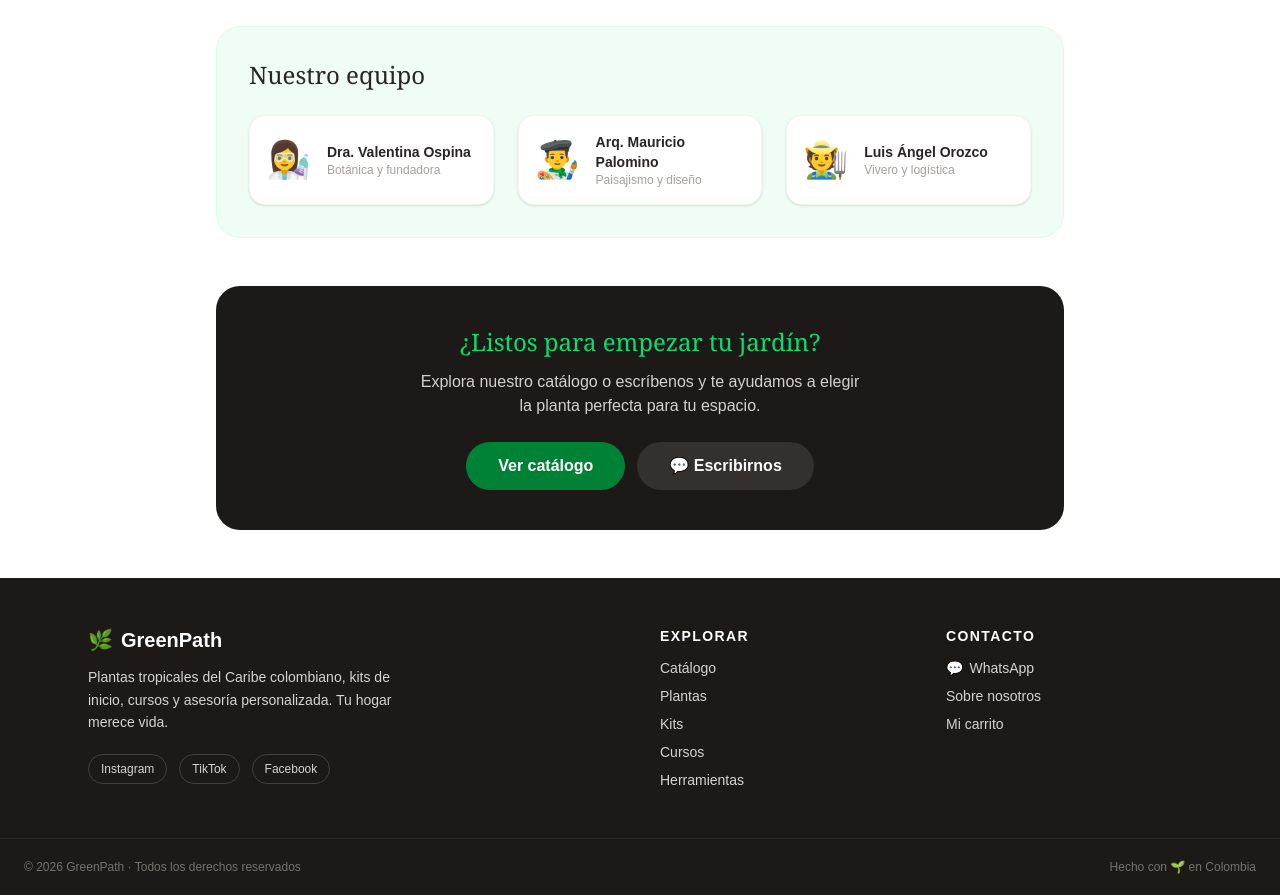
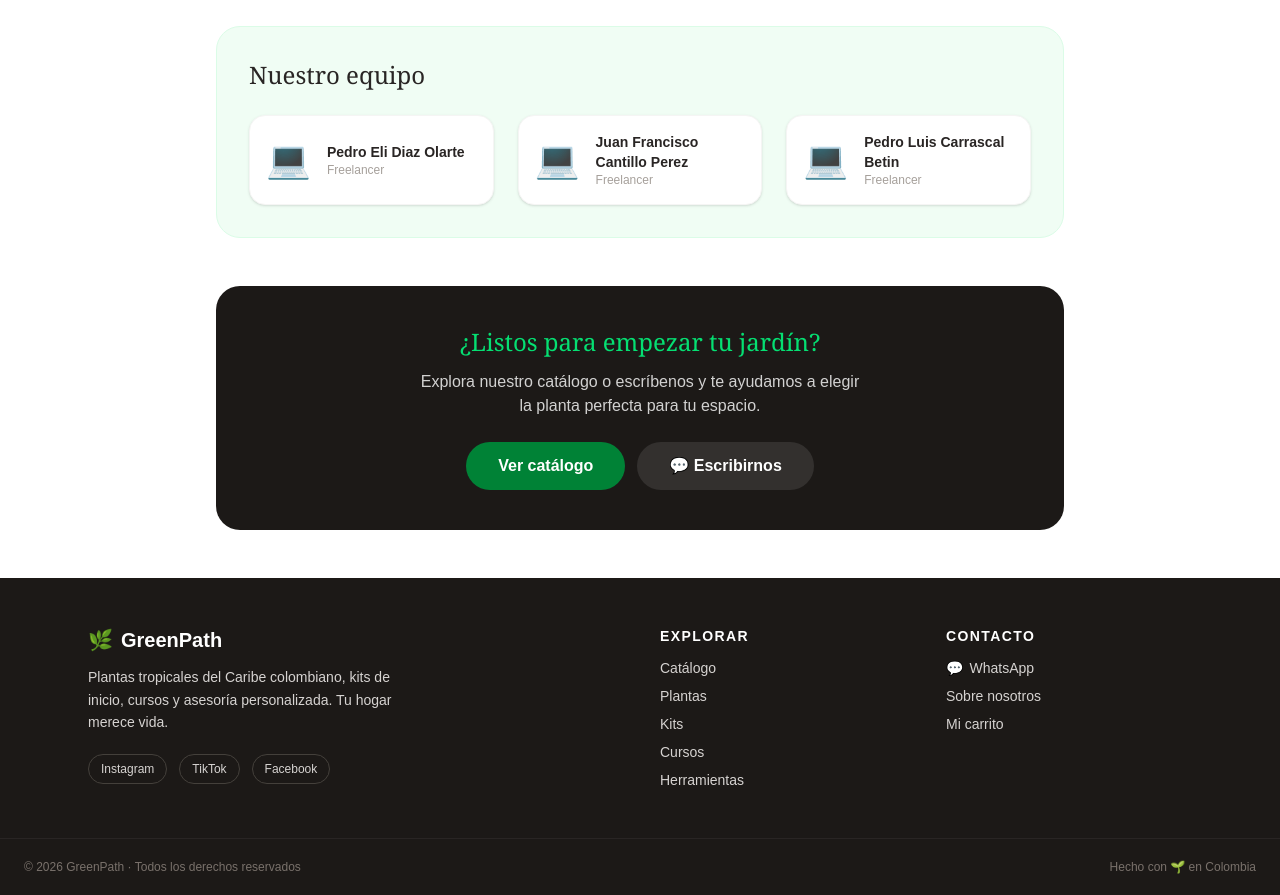
Before and after one commit to PD-Nix/redpath, a Next.js app: page /sobre-nosotros in a window 1280 px wide. Shown: the part 1020-1915 px from the top of the page. Built offline with nearby package versions, Linux system fonts and the light colour scheme; no server answers.

Commit message:
Cambios en la estructura del documento, haciendo honor a sus desarolladores

```diff
--- a/app/page.tsx
+++ b/app/page.tsx
@@ -109,7 +109,7 @@ export default async function HomePage() {
       <section className="bg-stone-900 text-stone-100 py-16 px-6 text-center">
         <h2 className="text-2xl font-serif mb-3 text-green-400">¿Dudas sobre cuál elegir?</h2>
         <p className="mb-8 opacity-80 max-w-md mx-auto">
-          Escríbenos y un experto botánico te asesorará en minutos. Gratis, sin compromisos.
+          Escríbenos y te brindaremos asesoría en minutos. Gratis, sin compromisos.
         </p>
         <a
           href={waUrl}
--- a/app/sobre-nosotros/page.tsx
+++ b/app/sobre-nosotros/page.tsx
@@ -91,9 +91,9 @@ export default function SobreNosotrosPage() {
         <h2 className="text-2xl font-serif text-stone-800 mb-6">Nuestro equipo</h2>
         <div className="grid grid-cols-1 sm:grid-cols-3 gap-6">
           {[
-            { name: 'Dra. Valentina Ospina', role: 'Botánica y fundadora', emoji: '👩‍🔬' },
-            { name: 'Arq. Mauricio Palomino', role: 'Paisajismo y diseño', emoji: '👨‍🎨' },
-            { name: 'Luis Ángel Orozco', role: 'Vivero y logística', emoji: '🧑‍🌾' },
+            { name: 'Pedro Eli Diaz Olarte', role: 'Freelancer', emoji: '💻' },
+            { name: 'Juan Francisco Cantillo Perez', role: 'Freelancer', emoji: '💻' },
+            { name: 'Pedro Luis Carrascal Betin', role: 'Freelancer', emoji: '💻' },
           ].map((member) => (
             <div key={member.name} className="flex items-center gap-4 bg-white rounded-2xl p-4 border border-stone-100 shadow-sm">
               <div className="text-4xl leading-none flex-shrink-0">{member.emoji}</div>
```
